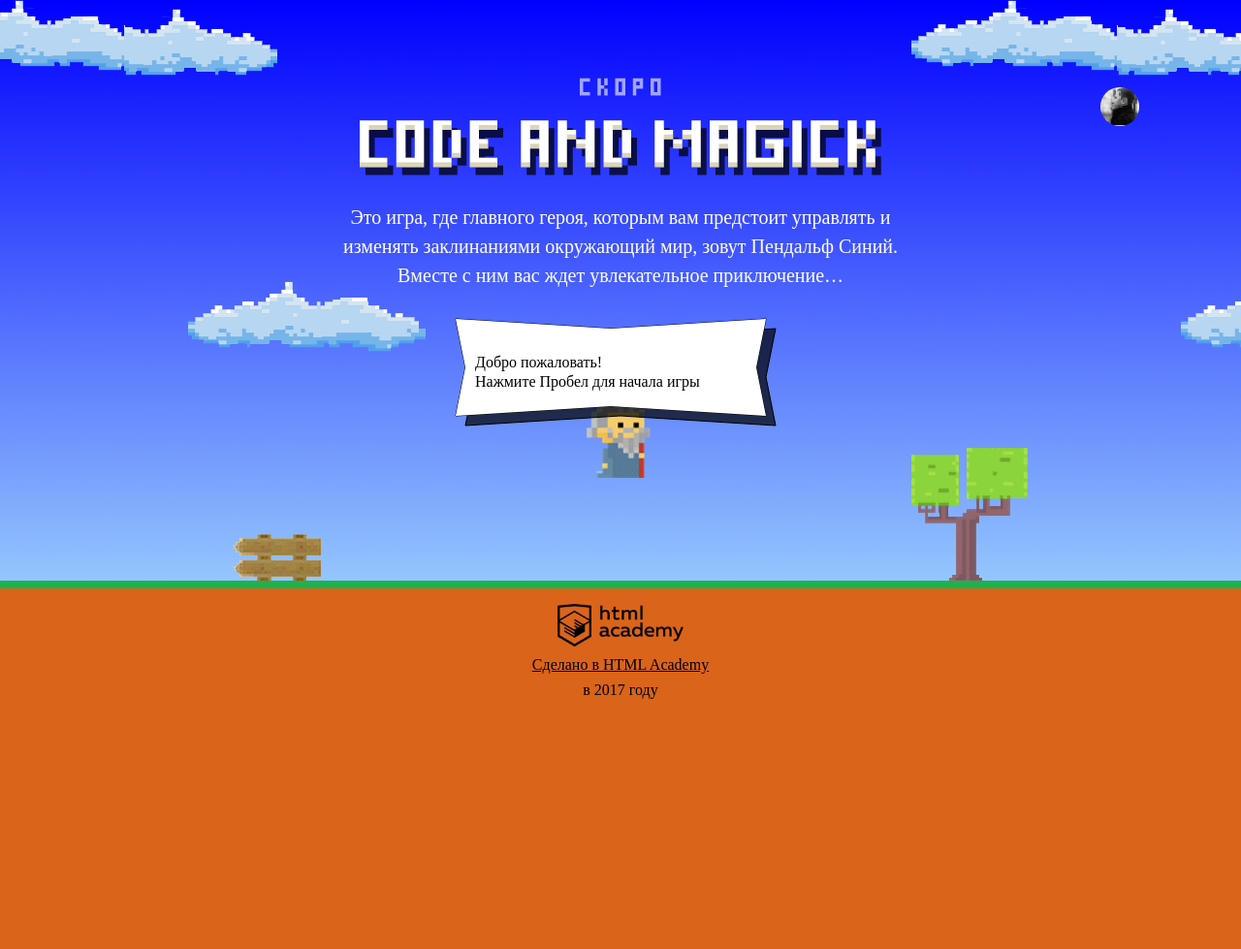
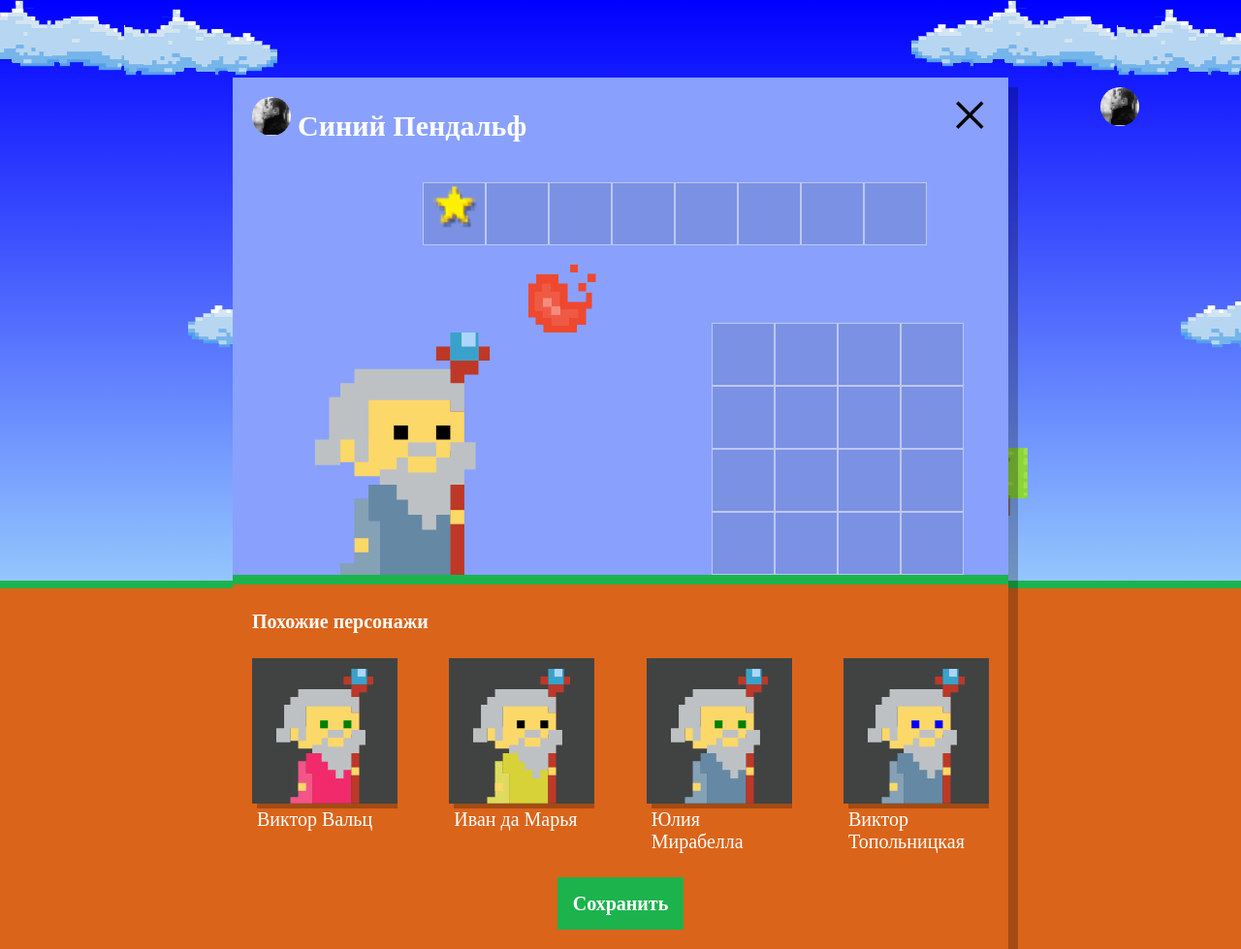
Before and after one commit to milena-bobkova/519159-code-and-magick-20, a website: page index.html in a window 1280 px wide. Shown: the whole page at 97% size. Before the commit the page ends 800 px from the top, so only its background shows below. Drawn offline with Linux system fonts and the light colour scheme; a web font is replaced by a local one.

Commit message:
Добавляет волшебников

```diff
--- a/index.html
+++ b/index.html
@@ -202,6 +202,7 @@
     }
   </script>
   <script src="js/stat.js"></script>
+  <script src="js/setup.js"></script>
   <script src="js/game.js"></script>
 
 </body>
--- /dev/null
+++ b/js/setup.js
@@ -0,0 +1,56 @@
+'use strict';
+
+var WIZARD_NAMES = ['Иван', 'Хуан Себастьян', 'Мария', 'Кристофор', 'Виктор', 'Юлия', 'Люпита', 'Вашингтон'];
+var WIZARD_SURNAMES = ['да Марья', 'Верон', 'Мирабелла', 'Вальц', 'Онопко', 'Топольницкая', 'Нионго', 'Ирвинг'];
+var WIZARD_COATS = ['rgb(101, 137, 164)', 'rgb(241, 43, 107)', 'rgb(146, 100, 161)', 'rgb(56, 159, 117)', 'rgb(215, 210, 55)', 'rgb(0, 0, 0)'];
+var WIZARD_EYES = ['black', 'red', 'blue', 'yellow', 'green'];
+var WIZARDS_COUNT = 4;
+
+var userDialog = document.querySelector('.setup');
+userDialog.classList.remove('hidden');
+
+var similarListElement = userDialog.querySelector('.setup-similar-list');
+var similarWizardTemplate = document.querySelector('#similar-wizard-template').content.querySelector('.setup-similar-item');
+
+var getRandomElement = function (array) {
+  var random = Math.floor(Math.random() * array.length);
+  return array[random];
+};
+
+var getWithardsView = function () {
+  var wizards = [];
+
+  for (var i = 0; i < WIZARDS_COUNT; i++) {
+    wizards.push({
+      name: getRandomElement(WIZARD_NAMES) + ' ' + getRandomElement(WIZARD_SURNAMES),
+      coatColor: getRandomElement(WIZARD_COATS),
+      eyesColor: getRandomElement(WIZARD_EYES)
+    });
+  }
+  return wizards;
+};
+
+var createWizard = function (wizard) {
+  var wizardElement = similarWizardTemplate.cloneNode(true);
+
+  wizardElement.querySelector('.setup-similar-label').textContent = wizard.name;
+  wizardElement.querySelector('.wizard-coat').style.fill = wizard.coatColor;
+  wizardElement.querySelector('.wizard-eyes').style.fill = wizard.eyesColor;
+
+  return wizardElement;
+};
+
+var createWizards = function (wizards) {
+  var fragment = document.createDocumentFragment();
+  var wizards = getWithardsView();
+  wizards.forEach(function (wizard) {
+    fragment.appendChild(createWizard(wizard));
+  });
+  return fragment;
+};
+
+var fragment = createWizards();
+
+similarListElement.appendChild(fragment);
+
+userDialog.querySelector('.setup-similar').classList.remove('hidden');
```
